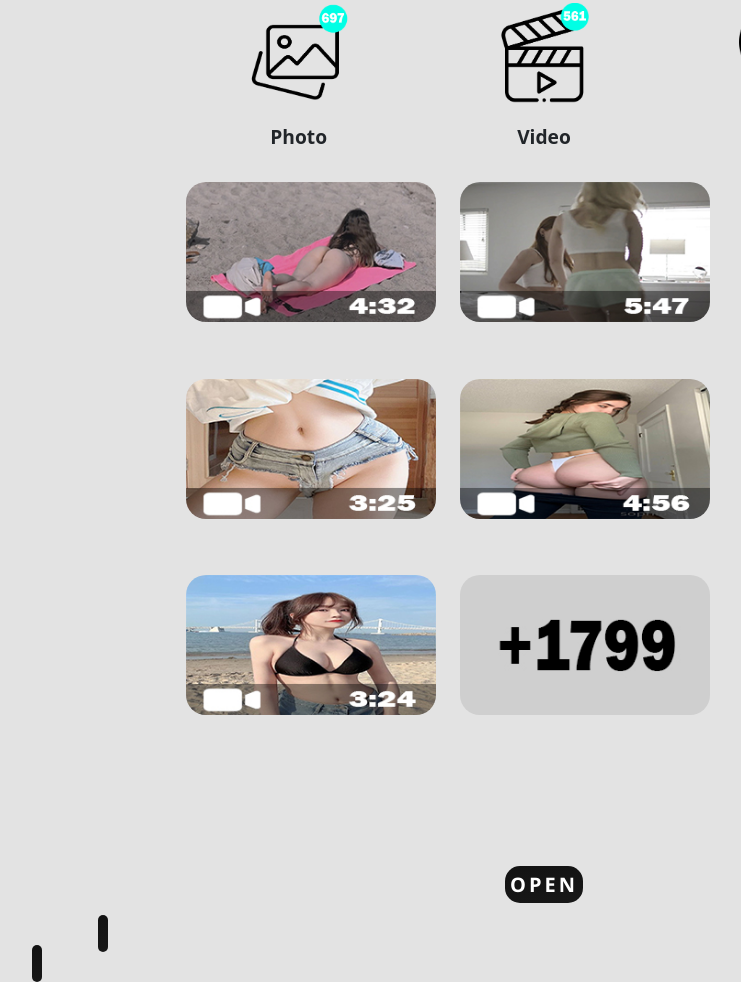
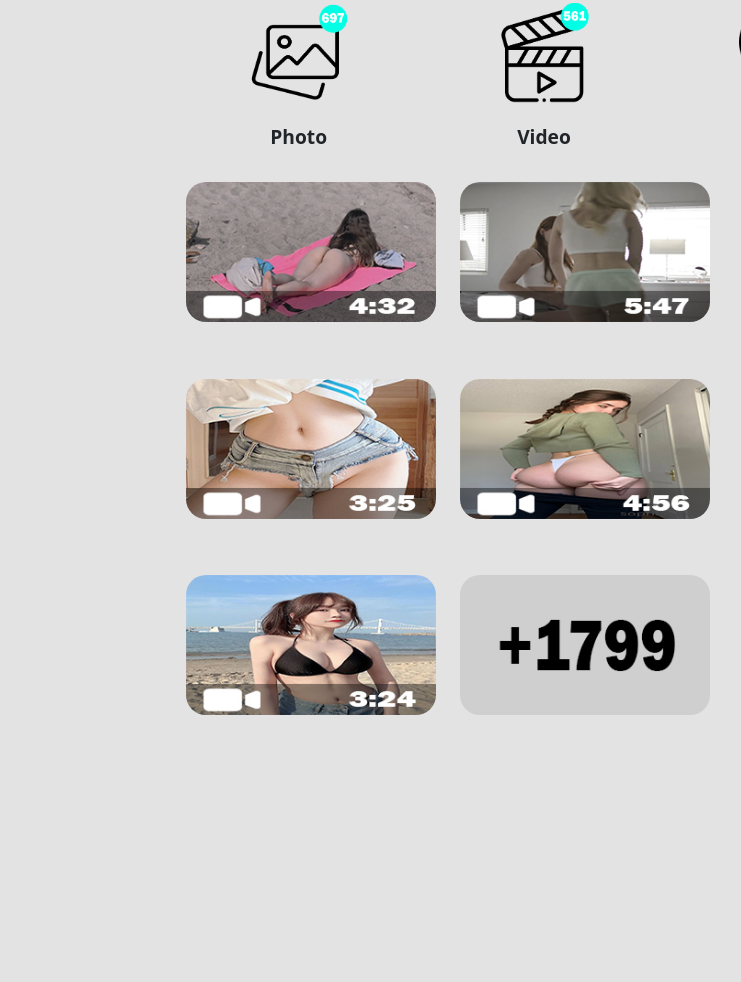
Before and after one commit to Payzinn/phub, a plain HTML site: page index.html in a window 1280 px wide. Shown: the part 408-1390 px from the top of the page, without its empty margins (96-837 px from the left). After the commit the page ends 1170 px from the top, so only its background shows below. Drawn offline with nearby package versions, Linux system fonts and the light colour scheme.

Commit message:
Update index.html

```diff
--- a/index.html
+++ b/index.html
@@ -45,9 +45,6 @@
       </div>
     </div>
 
-   <main class="container mt-5 pt-5">
-     <p class = "text-center"><a href='#'>OPEN</p>
-   </main>
 
     <div
       class="modal fade"
```
